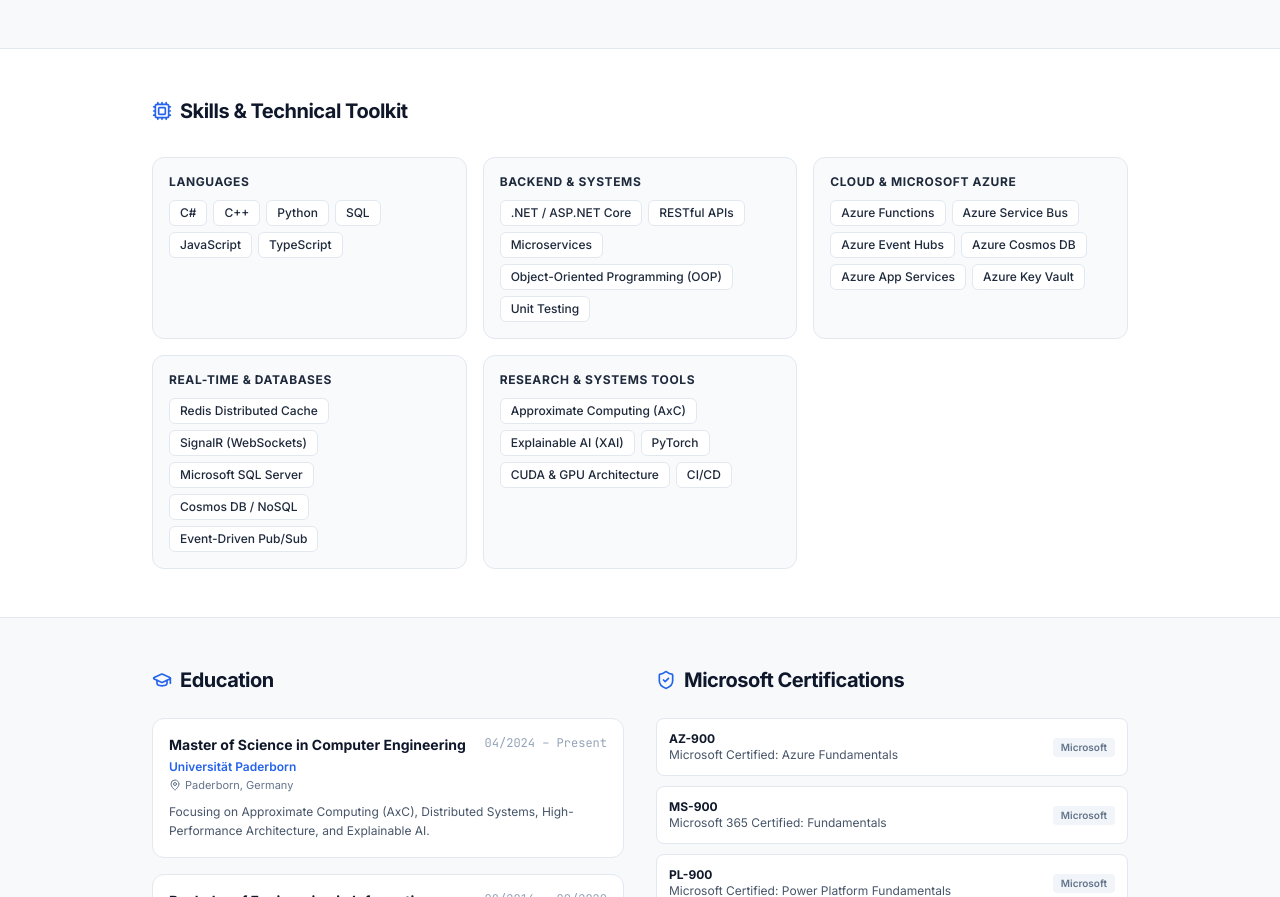
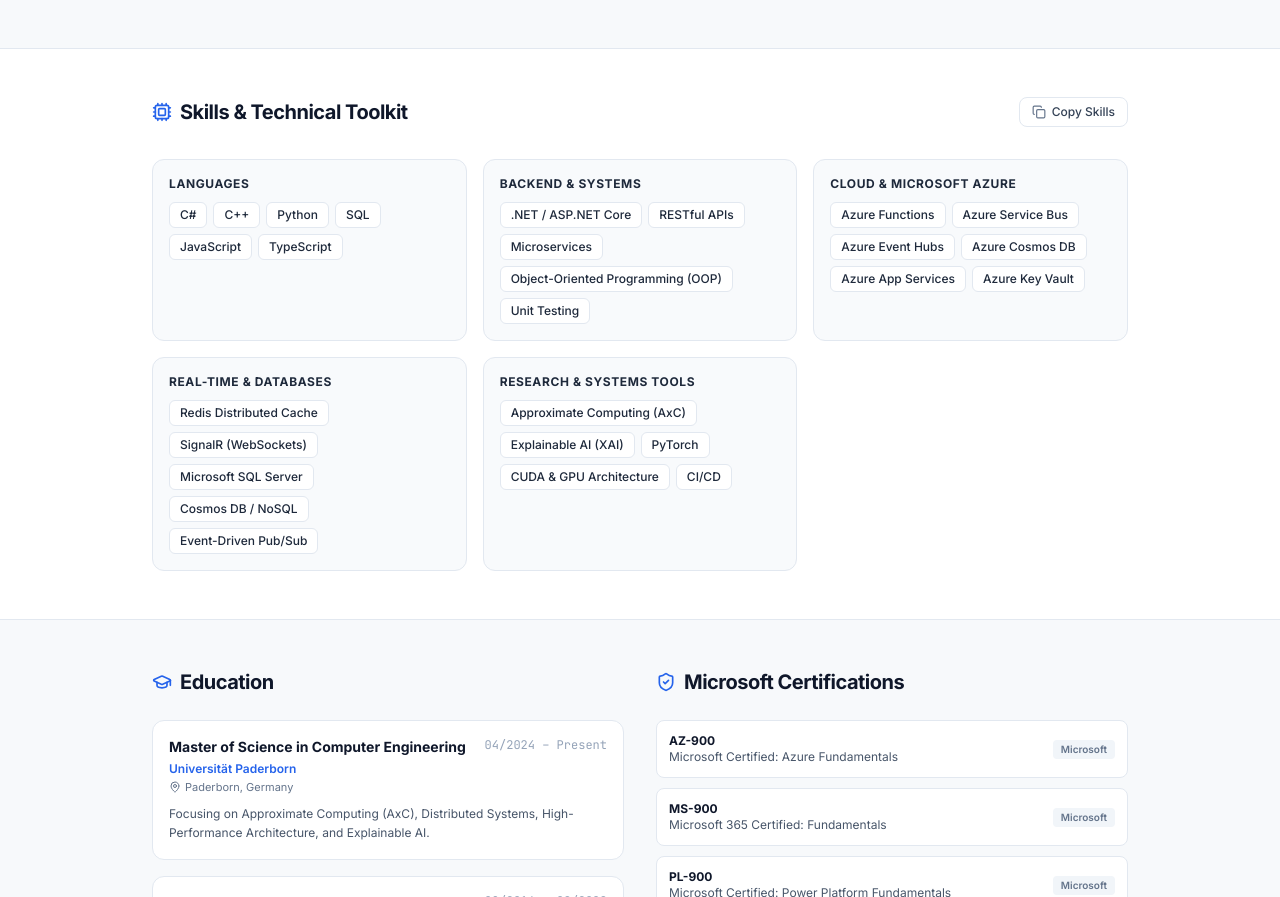
Before and after one commit to KkishanN/KkishanN, a React (Vite) app: page / in a window 1280 px wide. Shown: the part 3088-3985 px from the top of the page. Built offline with nearby package versions, Linux system fonts and the light colour scheme.

Commit message:
feat(skills): add interactive Copy Skills button with clipboard confirmation

```diff
--- a/src/components/SkillsMatrix.tsx
+++ b/src/components/SkillsMatrix.tsx
@@ -1,18 +1,49 @@
-import React from 'react';
+import React, { useState } from 'react';
 import { PORTFOLIO_DATA } from '../data/portfolioData';
-import { Cpu } from 'lucide-react';
+import { Cpu, Copy, Check } from 'lucide-react';
 
 export const SkillsMatrix: React.FC = () => {
+  const [copied, setCopied] = useState(false);
+
+  const handleCopyAll = () => {
+    const formatted = PORTFOLIO_DATA.skillGroups
+      .map((g) => `${g.title}:\n${g.skills.map((s) => `• ${s}`).join('\n')}`)
+      .join('\n\n');
+    navigator.clipboard.writeText(formatted);
+    setCopied(true);
+    setTimeout(() => setCopied(false), 2000);
+  };
+
   return (
     <section id="skills" className="py-12 border-b border-slate-200 bg-white">
       <div className="max-w-5xl mx-auto px-4 sm:px-6">
 
-        {/* Section Header */}
-        <div className="flex items-center gap-2 mb-8">
-          <Cpu className="w-5 h-5 text-blue-600" />
-          <h2 className="text-xl font-bold text-slate-900 tracking-tight">
-            Skills & Technical Toolkit
-          </h2>
+        {/* Section Header with Copy Button */}
+        <div className="flex items-center justify-between mb-8">
+          <div className="flex items-center gap-2">
+            <Cpu className="w-5 h-5 text-blue-600" />
+            <h2 className="text-xl font-bold text-slate-900 tracking-tight">
+              Skills & Technical Toolkit
+            </h2>
+          </div>
+
+          <button
+            onClick={handleCopyAll}
+            className="inline-flex items-center gap-1.5 px-3 py-1.5 rounded-lg border border-slate-200 bg-white hover:bg-slate-50 text-slate-700 text-xs font-medium transition-colors shadow-2xs cursor-pointer"
+            title="Copy all skillsets to clipboard"
+          >
+            {copied ? (
+              <>
+                <Check className="w-3.5 h-3.5 text-emerald-600" />
+                <span className="text-emerald-700 font-semibold">Copied to Clipboard!</span>
+              </>
+            ) : (
+              <>
+                <Copy className="w-3.5 h-3.5 text-slate-500" />
+                <span>Copy Skills</span>
+              </>
+            )}
+          </button>
         </div>
 
         {/* Skill Groups */}
```
Also changed, not shown: 1 other file (tests, documents, lock files or other folders).
